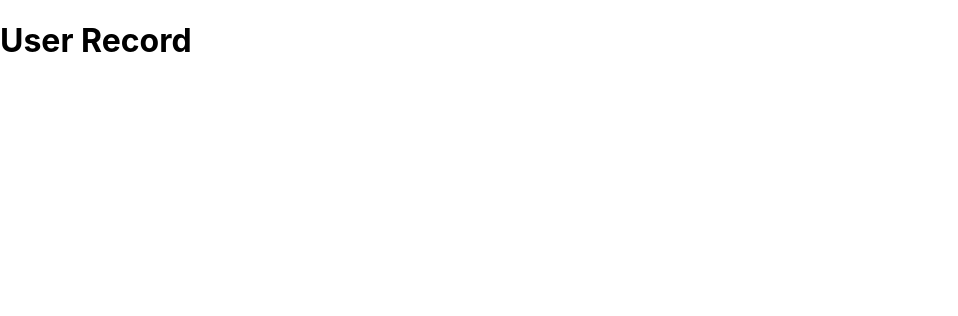
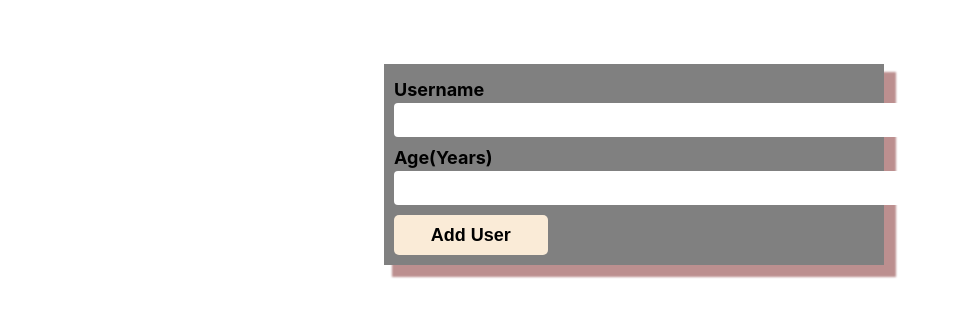
Before and after one commit to rajeevshivah/user-record, a React (Create React App) app: page / in a window 1280 px wide. Shown: the top 316 px of the page, without its empty margins (0-958 px from the left). Built offline with nearby package versions, Linux system fonts and the light colour scheme.

Commit message:
InputForm styling done

```diff
--- a/src/App.js
+++ b/src/App.js
@@ -1,7 +1,8 @@
 import "./App.css";
+import UserForm from "./components/InputForm/UserForm";
 
 function App() {
-  return <h1>User Record</h1>;
+  return <UserForm />;
 }
 
 export default App;
--- /dev/null
+++ b/src/components/InputForm/UserForm.js
@@ -0,0 +1,23 @@
+import React from "react";
+import Button from "../UI/Button/Button";
+import InputCrad from "../UI/Cards/InputCrad";
+import WrapperCard from "../UI/Cards/WrapperCard";
+import style from "./UserForm.module.css";
+
+const UserForm = () => {
+  return (
+    <WrapperCard>
+      <InputCrad>
+        <label>Username</label>
+        <input type="text" name="username" />
+      </InputCrad>
+      <InputCrad>
+        <label>Age(Years)</label>
+        <input type="number" name="age" />
+      </InputCrad>
+      <Button>Add User</Button>
+    </WrapperCard>
+  );
+};
+
+export default UserForm;
--- /dev/null
+++ b/src/components/InputForm/UserForm.module.css
@@ -0,0 +1,11 @@
+label {
+  font-size: large;
+  font-weight: bold;
+  margin-bottom: 3px;
+}
+input {
+  width: 40vw;
+  height: 4vh;
+  border-radius: 4px;
+  border: none;
+}
--- /dev/null
+++ b/src/components/UI/Button/Button.js
@@ -0,0 +1,14 @@
+import React from "react";
+import style from "./Button.module.css";
+
+const Button = (props) => {
+  return (
+    <div className={style.button_wrapper}>
+      <button className={style.button_style} type="submit" value="submit">
+        {props.children}
+      </button>
+    </div>
+  );
+};
+
+export default Button;
--- /dev/null
+++ b/src/components/UI/Button/Button.module.css
@@ -0,0 +1,24 @@
+.button_wrapper {
+  display: flex;
+  flex-direction: row;
+  width: 100%;
+  justify-content: flex-start;
+  margin-top: 5px;
+}
+.button_style {
+  font-size: large;
+  font-weight: bold;
+  border: none;
+  border-radius: 5px;
+  width: 12vw;
+  height: 5vh;
+  background-color: antiquewhite;
+}
+
+.button_style:hover {
+  cursor: pointer;
+  width: 13vw;
+  height: 6vh;
+  background-color: beige;
+  color: brown;
+}
--- /dev/null
+++ b/src/components/UI/Cards/InputCard.module.css
@@ -0,0 +1,7 @@
+.input_card {
+  display: flex;
+  width: 100%;
+  flex-direction: column;
+  align-items: flex-start;
+  padding: 5px;
+}
--- /dev/null
+++ b/src/components/UI/Cards/InputCrad.js
@@ -0,0 +1,8 @@
+import style from "./InputCard.module.css";
+import React from "react";
+
+const InputCrad = (props) => {
+  return <div className={style.input_card}>{props.children}</div>;
+};
+
+export default InputCrad;
--- /dev/null
+++ b/src/components/UI/Cards/WrapperCard.js
@@ -0,0 +1,8 @@
+import React from "react";
+import style from "./WrapperCard.module.css";
+
+const WrapperCard = (props) => {
+  return <div className={style.style}>{props.children}</div>;
+};
+
+export default WrapperCard;
--- /dev/null
+++ b/src/components/UI/Cards/WrapperCard.module.css
@@ -0,0 +1,11 @@
+.style {
+  display: flex;
+  flex-direction: column;
+  align-items: center;
+  margin-top: 5%;
+  width: 30rem;
+  margin-left: 30%;
+  padding: 10px;
+  background-color: gray;
+  box-shadow: 10px 10px 2px 2px rosybrown;
+}
```
